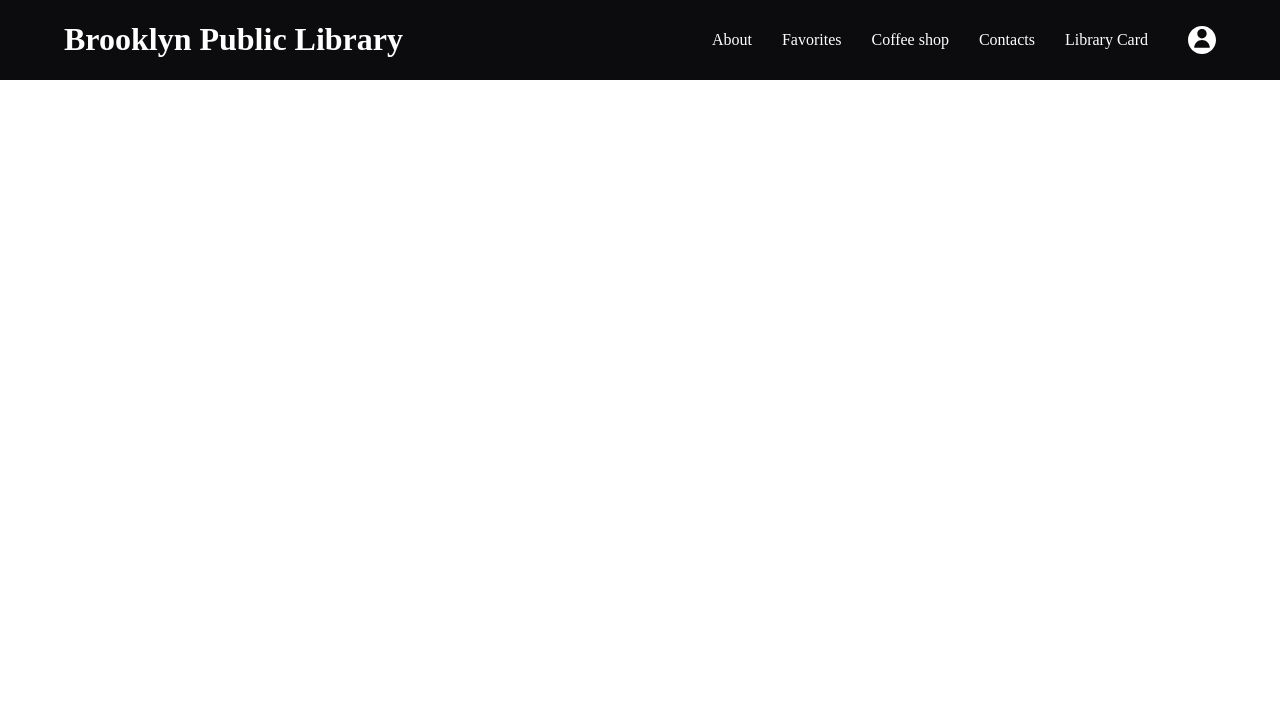
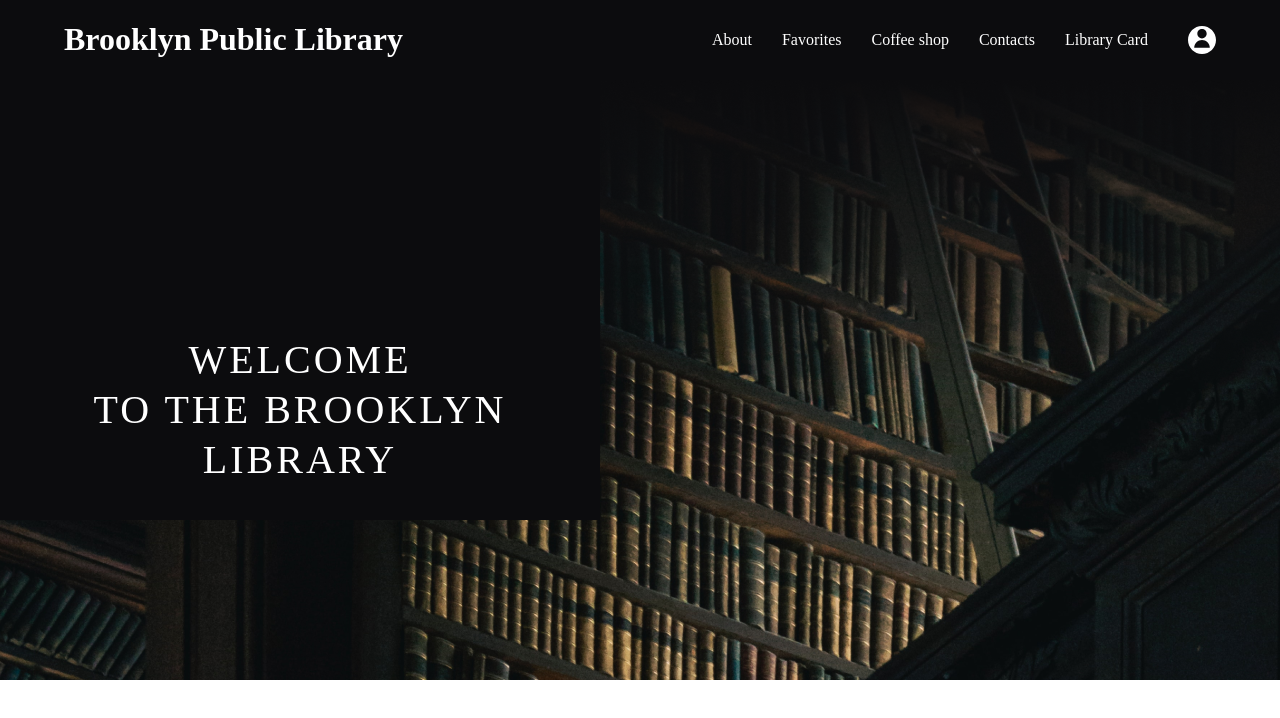
Before and after one commit to ShevViktoryia/Library, a website built with webpack: page library/index.html in a window 1280 px wide. Built offline with nearby package versions, Linux system fonts and the light colour scheme; a web font is replaced by a local one.

Commit message:
feat: add welcome section

```diff
--- /dev/null
+++ b/library/assets/sass/blocks/_welcome.sass
@@ -0,0 +1,19 @@
+.welcome
+  background: center / cover no-repeat url('../../images/Welcome.png')
+  height: 600px
+  width: 100%
+
+.welcome_wrapper
+  padding-top: 220px
+  background-color: $black_color
+  width: fit-content
+  text-align: center
+
+.welcome_title
+  color: $white_color
+  line-height: 50px
+  width: 520px
+  font-size: 40px
+  text-transform: uppercase
+  letter-spacing: 3px
+  padding: 35px 40px
--- a/library/assets/sass/pages/_index.sass
+++ b/library/assets/sass/pages/_index.sass
@@ -1,6 +1,7 @@
 @import '../../css/normolize.css'
 @import '../core/_base'
 @import '../elements/_header'
+@import '../blocks/_welcome'
 
 html
   box-sizing: border-box
@@ -15,7 +16,11 @@ html
 
 a, li
   text-decoration: none
-  color: #FFFFFF
+  color: $white_color
 
 li
   list-style: none
+
+p
+  margin: 0
+  padding: 0
--- a/library/index.html
+++ b/library/index.html
@@ -46,7 +46,13 @@
       </div>
     </div>
   </header>
-  <main></main>
+  <main>
+    <section class="welcome">
+      <div class="welcome_wrapper">
+        <p class="welcome_title">Welcome <br> to the Brooklyn <br> Library</p>
+      </div>
+    </section>
+  </main>
   <footer></footer>
 </body>
 </html>
```
